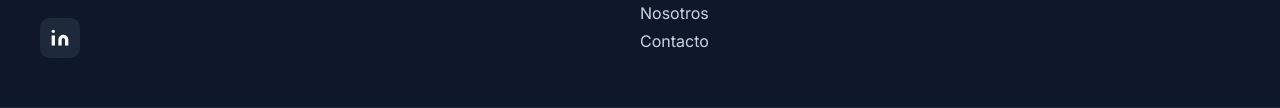
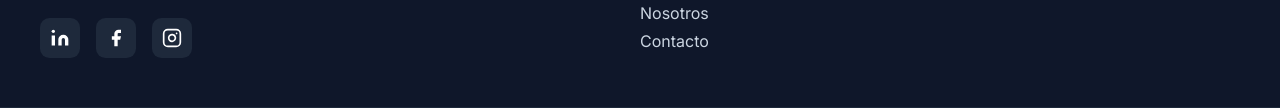
Before and after one commit to Alvaro-Toledo01/fenix-patrimoniales, a website: page contacto.html in a window 1280 px wide. Shown: the part 3011-3119 px from the top of the page. Drawn offline with Linux system fonts and the light colour scheme.

Commit message:
Agregar Facebook e Instagram al pie de pagina
Co-Authored-By: Claude Fable 5 <noreply@anthropic.com>

```diff
--- a/contacto.html
+++ b/contacto.html
@@ -158,6 +158,12 @@
         <a href="https://linkedin.com/in/álvaro-toledo-elías" target="_blank" rel="noopener noreferrer" aria-label="LinkedIn">
           <svg width="20" height="20" viewBox="0 0 24 24" fill="currentColor" stroke="none"><path d="M16 8a6 6 0 0 1 6 6v7h-4v-7a2 2 0 0 0-2-2 2 2 0 0 0-2 2v7h-4v-7a6 6 0 0 1 6-6z"/><rect width="4" height="12" x="2" y="9"/><circle cx="4" cy="4" r="2"/></svg>
         </a>
+        <a href="https://www.facebook.com/profile.php?id=61590846084830" target="_blank" rel="noopener noreferrer" aria-label="Facebook">
+          <svg width="20" height="20" viewBox="0 0 24 24" fill="currentColor" stroke="none"><path d="M18 2h-3a5 5 0 0 0-5 5v3H7v4h3v8h4v-8h3l1-4h-4V7a1 1 0 0 1 1-1h3z"/></svg>
+        </a>
+        <a href="https://www.instagram.com/fenixpatrimoniales" target="_blank" rel="noopener noreferrer" aria-label="Instagram">
+          <svg width="20" height="20" viewBox="0 0 24 24" fill="none" stroke="currentColor" stroke-width="2" stroke-linecap="round" stroke-linejoin="round"><rect width="20" height="20" x="2" y="2" rx="5" ry="5"/><path d="M16 11.37A4 4 0 1 1 12.63 8 4 4 0 0 1 16 11.37z"/><line x1="17.5" x2="17.51" y1="6.5" y2="6.5"/></svg>
+        </a>
       </div>
     </div>
     <div>
```
Also changed, not shown: index.html (+6 -0 lines), nosotros.html (+6 -0 lines), servicios.html (+6 -0 lines).
